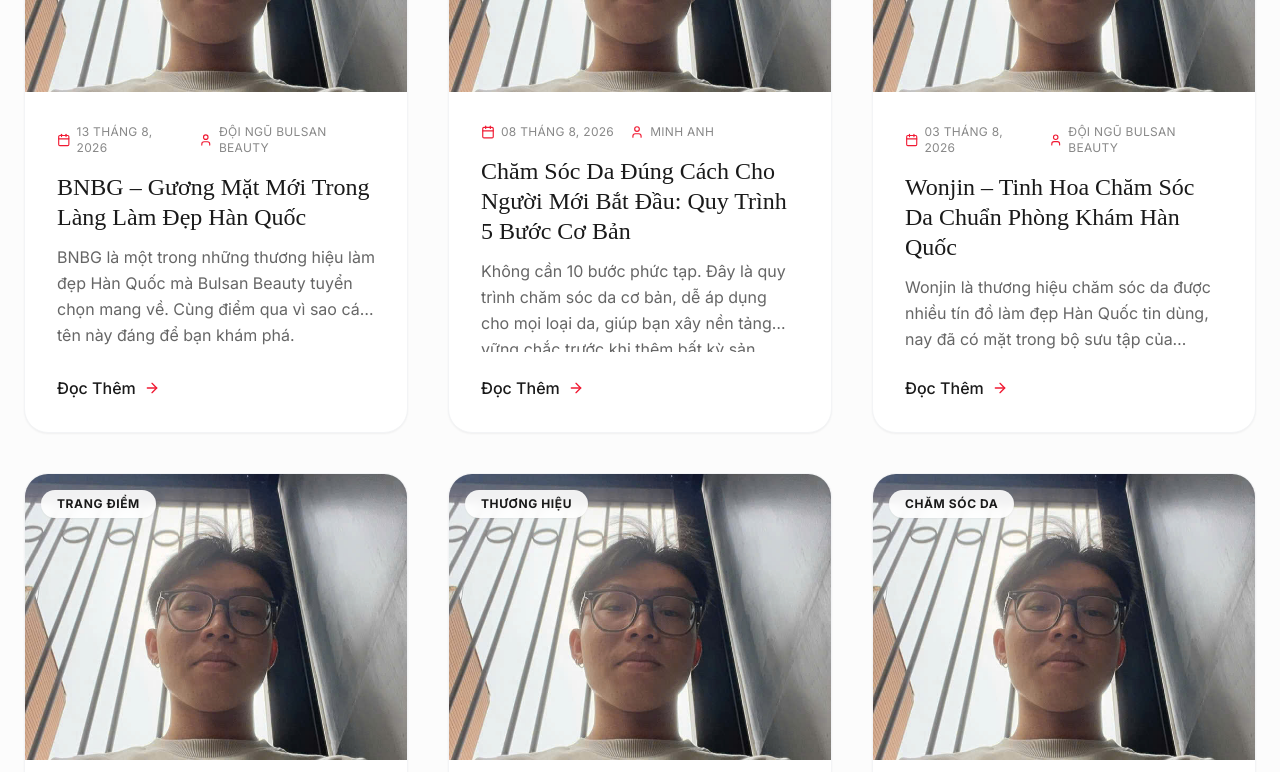
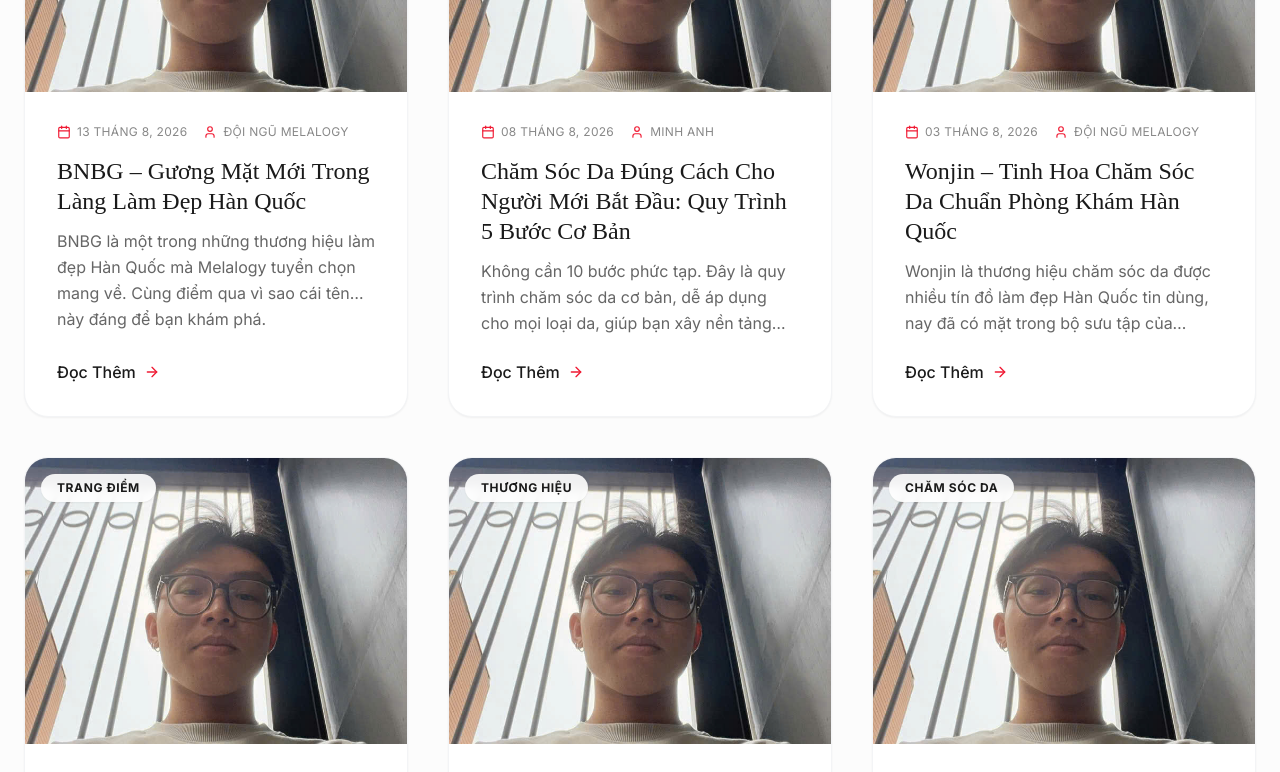
Before and after one commit to hellost3108/beauty-web-1, a Next.js app: page /blog in a window 1280 px wide. Shown: the part 700-1472 px from the top of the page. Built offline with nearby package versions, Linux system fonts and the light colour scheme.

Commit message:
Rename brand references from Bulsan Beauty to Melalogy
Covers Footer copyright, site metadata, Magazine/Blog article
content and author bylines, Privacy/Terms legal text, and Contact
page. Also updates the contact email domain to melalogy.com.

```diff
--- a/src/app/layout.tsx
+++ b/src/app/layout.tsx
@@ -74,8 +74,8 @@ const poppins = Poppins({
 });
 
 export const metadata: Metadata = {
-  title: "Bulsan Beauty | Mỹ Phẩm & Chăm Sóc Da Cao Cấp",
-  description: "Khám phá những sản phẩm làm đẹp và chăm sóc da tốt nhất cùng Bulsan Beauty.",
+  title: "Melalogy | Mỹ Phẩm & Chăm Sóc Da Cao Cấp",
+  description: "Khám phá những sản phẩm làm đẹp và chăm sóc da tốt nhất cùng Melalogy.",
   icons: {
     icon: "/favicon.png",
   }
--- a/src/components/Footer.tsx
+++ b/src/components/Footer.tsx
@@ -33,7 +33,7 @@ const Footer = () => {
               <li className="flex items-center gap-4">
                 <Mail className="w-5 h-5 text-[#999999] shrink-0" />
                 <span className="font-body text-sm text-[#888888] hover:text-[#f01a33] transition-colors cursor-pointer">
-                  metquatroiquaday@bulsangroup.com
+                  metquatroiquaday@melalogy.com
                 </span>
               </li>
             </ul>
@@ -92,7 +92,7 @@ const Footer = () => {
         {/* Bottom bar */}
         <div className="pt-4 border-t border-[#f0f0f0] flex justify-center items-center">
           <p className="font-body text-sm text-[#999999]">
-            © Bản quyền 2025 Bulsan Beauty. Đã đăng ký bản quyền.
+            © Bản quyền 2025 Melalogy. Đã đăng ký bản quyền.
           </p>
         </div>
       </div>
--- a/src/data/blogData.ts
+++ b/src/data/blogData.ts
@@ -2,19 +2,19 @@ export const blogPosts = [
     {
         id: 1,
         title: "BNBG – Gương Mặt Mới Trong Làng Làm Đẹp Hàn Quốc",
-        excerpt: "BNBG là một trong những thương hiệu làm đẹp Hàn Quốc mà Bulsan Beauty tuyển chọn mang về. Cùng điểm qua vì sao cái tên này đáng để bạn khám phá.",
-        author: "Đội Ngũ Bulsan Beauty",
+        excerpt: "BNBG là một trong những thương hiệu làm đẹp Hàn Quốc mà Melalogy tuyển chọn mang về. Cùng điểm qua vì sao cái tên này đáng để bạn khám phá.",
+        author: "Đội Ngũ Melalogy",
         date: "13 Tháng 8, 2026",
         category: "Thương Hiệu",
         image: "/assets/magazine-placeholder.jpg",
         content: `
-            <p>Trong hành trình tìm kiếm những thương hiệu làm đẹp chất lượng từ Hàn Quốc để mang đến cho khách hàng, BNBG là một trong những cái tên Bulsan Beauty đã chọn lựa và giới thiệu tới cộng đồng.</p>
+            <p>Trong hành trình tìm kiếm những thương hiệu làm đẹp chất lượng từ Hàn Quốc để mang đến cho khách hàng, BNBG là một trong những cái tên Melalogy đã chọn lựa và giới thiệu tới cộng đồng.</p>
 
             <h3>Vì Sao Đáng Chú Ý</h3>
             <p>Thị trường mỹ phẩm Hàn Quốc vốn nổi tiếng với tốc độ đổi mới nhanh và sự chỉn chu trong từng khâu phát triển sản phẩm. BNBG là một phần của làn sóng thương hiệu trẻ, mang tinh thần đó, hướng đến những khách hàng yêu thích trải nghiệm làm đẹp mới mẻ nhưng vẫn chú trọng chất lượng.</p>
 
             <h3>Tìm Hiểu Thêm</h3>
-            <p>Bulsan Beauty sẽ tiếp tục cập nhật thêm thông tin chi tiết về các dòng sản phẩm của BNBG trong thời gian tới. Hãy theo dõi để không bỏ lỡ những sản phẩm mới nhất.</p>
+            <p>Melalogy sẽ tiếp tục cập nhật thêm thông tin chi tiết về các dòng sản phẩm của BNBG trong thời gian tới. Hãy theo dõi để không bỏ lỡ những sản phẩm mới nhất.</p>
         `
     },
     {
@@ -47,8 +47,8 @@ export const blogPosts = [
     {
         id: 3,
         title: "Wonjin – Tinh Hoa Chăm Sóc Da Chuẩn Phòng Khám Hàn Quốc",
-        excerpt: "Wonjin là thương hiệu chăm sóc da được nhiều tín đồ làm đẹp Hàn Quốc tin dùng, nay đã có mặt trong bộ sưu tập của Bulsan Beauty.",
-        author: "Đội Ngũ Bulsan Beauty",
+        excerpt: "Wonjin là thương hiệu chăm sóc da được nhiều tín đồ làm đẹp Hàn Quốc tin dùng, nay đã có mặt trong bộ sưu tập của Melalogy.",
+        author: "Đội Ngũ Melalogy",
         date: "03 Tháng 8, 2026",
         category: "Thương Hiệu",
         image: "/assets/magazine-placeholder.jpg",
@@ -58,8 +58,8 @@ export const blogPosts = [
             <h3>Triết Lý Thương Hiệu</h3>
             <p>Điểm thu hút của Wonjin nằm ở cách tiếp cận chăm sóc da nghiêm túc, tập trung vào việc phục hồi và cân bằng làn da như một quy trình liền mạch, thay vì chỉ dừng lại ở một vài sản phẩm rời rạc.</p>
 
-            <h3>Có Gì Tại Bulsan Beauty</h3>
-            <p>Bulsan Beauty đang giới thiệu Wonjin đến khách hàng Việt Nam như một phần trong danh mục các thương hiệu Hàn Quốc được tuyển chọn kỹ lưỡng. Ghé thăm chuyên mục Shop để khám phá thêm.</p>
+            <h3>Có Gì Tại Melalogy</h3>
+            <p>Melalogy đang giới thiệu Wonjin đến khách hàng Việt Nam như một phần trong danh mục các thương hiệu Hàn Quốc được tuyển chọn kỹ lưỡng. Ghé thăm chuyên mục Shop để khám phá thêm.</p>
         `
     },
     {
@@ -89,8 +89,8 @@ export const blogPosts = [
     {
         id: 5,
         title: "Angel Liquid – Bí Quyết Dưỡng Da Trong Suốt Kiểu Hàn",
-        excerpt: "Angel Liquid là sản phẩm quen thuộc với những tín đồ theo đuổi làn da căng bóng kiểu Hàn Quốc, nay có mặt trong danh mục của Bulsan Beauty.",
-        author: "Đội Ngũ Bulsan Beauty",
+        excerpt: "Angel Liquid là sản phẩm quen thuộc với những tín đồ theo đuổi làn da căng bóng kiểu Hàn Quốc, nay có mặt trong danh mục của Melalogy.",
+        author: "Đội Ngũ Melalogy",
         date: "24 Tháng 7, 2026",
         category: "Thương Hiệu",
         image: "/assets/magazine-placeholder.jpg",
@@ -100,8 +100,8 @@ export const blogPosts = [
             <h3>Vì Sao Được Yêu Thích</h3>
             <p>Được biết đến như một bước dưỡng ẩm quan trọng trong quy trình skincare nhiều lớp kiểu Hàn, Angel Liquid gắn liền với trải nghiệm chăm sóc da nhẹ nhàng nhưng hiệu quả mà nhiều người tìm kiếm.</p>
 
-            <h3>Có Tại Bulsan Beauty</h3>
-            <p>Bulsan Beauty hiện đang giới thiệu Angel Liquid đến khách hàng như một phần trong bộ sưu tập các sản phẩm làm đẹp Hàn Quốc được tuyển chọn. Thông tin chi tiết về sản phẩm sẽ được cập nhật sớm.</p>
+            <h3>Có Tại Melalogy</h3>
+            <p>Melalogy hiện đang giới thiệu Angel Liquid đến khách hàng như một phần trong bộ sưu tập các sản phẩm làm đẹp Hàn Quốc được tuyển chọn. Thông tin chi tiết về sản phẩm sẽ được cập nhật sớm.</p>
         `
     },
     {
@@ -131,19 +131,19 @@ export const blogPosts = [
     {
         id: 7,
         title: "APerire – Thương Hiệu Làm Đẹp Đáng Khám Phá",
-        excerpt: "APerire là cái tên mới trong danh mục thương hiệu mà Bulsan Beauty giới thiệu, hứa hẹn mang đến trải nghiệm làm đẹp đáng để khám phá.",
-        author: "Đội Ngũ Bulsan Beauty",
+        excerpt: "APerire là cái tên mới trong danh mục thương hiệu mà Melalogy giới thiệu, hứa hẹn mang đến trải nghiệm làm đẹp đáng để khám phá.",
+        author: "Đội Ngũ Melalogy",
         date: "12 Tháng 7, 2026",
         category: "Thương Hiệu",
         image: "/assets/magazine-placeholder.jpg",
         content: `
-            <p>APerire là một trong những thương hiệu mới nhất được Bulsan Beauty lựa chọn để giới thiệu tới cộng đồng yêu làm đẹp tại Việt Nam.</p>
+            <p>APerire là một trong những thương hiệu mới nhất được Melalogy lựa chọn để giới thiệu tới cộng đồng yêu làm đẹp tại Việt Nam.</p>
 
             <h3>Định Hướng Thương Hiệu</h3>
-            <p>Cũng như các thương hiệu khác trong danh mục tuyển chọn của Bulsan Beauty, APerire được đưa vào với tiêu chí chất lượng và trải nghiệm sử dụng thực tế lên hàng đầu.</p>
+            <p>Cũng như các thương hiệu khác trong danh mục tuyển chọn của Melalogy, APerire được đưa vào với tiêu chí chất lượng và trải nghiệm sử dụng thực tế lên hàng đầu.</p>
 
             <h3>Cập Nhật Sắp Tới</h3>
-            <p>Thông tin chi tiết về các dòng sản phẩm của APerire sẽ được Bulsan Beauty cập nhật trong thời gian tới. Hãy theo dõi để không bỏ lỡ.</p>
+            <p>Thông tin chi tiết về các dòng sản phẩm của APerire sẽ được Melalogy cập nhật trong thời gian tới. Hãy theo dõi để không bỏ lỡ.</p>
         `
     },
     {
--- a/src/data/magazineData.ts
+++ b/src/data/magazineData.ts
@@ -3,29 +3,29 @@ export const magazinePosts = [
         id: 1,
         title: "BNBG – Gương Mặt Mới Trong Làng Làm Đẹp Hàn Quốc",
         subtitle: "Một cái tên đang dần được nhắc đến nhiều hơn trong cộng đồng yêu mỹ phẩm Hàn",
-        excerpt: "BNBG là một trong những thương hiệu làm đẹp Hàn Quốc mà Bulsan Beauty tuyển chọn mang về. Cùng điểm qua vì sao cái tên này đáng để bạn khám phá.",
-        author: "Đội Ngũ Bulsan Beauty",
+        excerpt: "BNBG là một trong những thương hiệu làm đẹp Hàn Quốc mà Melalogy tuyển chọn mang về. Cùng điểm qua vì sao cái tên này đáng để bạn khám phá.",
+        author: "Đội Ngũ Melalogy",
         role: "Ban Biên Tập",
         date: "10 Tháng 8, 2026",
         category: "Thương Hiệu",
         image: "/assets/magazine-placeholder.jpg",
         readTime: "3 phút đọc",
         content: `
-            <p class="drop-cap">Trong hành trình tìm kiếm những thương hiệu làm đẹp chất lượng từ Hàn Quốc để mang đến cho khách hàng, BNBG là một trong những cái tên Bulsan Beauty đã chọn lựa và giới thiệu tới cộng đồng.</p>
+            <p class="drop-cap">Trong hành trình tìm kiếm những thương hiệu làm đẹp chất lượng từ Hàn Quốc để mang đến cho khách hàng, BNBG là một trong những cái tên Melalogy đã chọn lựa và giới thiệu tới cộng đồng.</p>
 
             <h3>Vì Sao Đáng Chú Ý</h3>
             <p>Thị trường mỹ phẩm Hàn Quốc vốn nổi tiếng với tốc độ đổi mới nhanh và sự chỉn chu trong từng khâu phát triển sản phẩm. BNBG là một phần của làn sóng thương hiệu trẻ, mang tinh thần đó, hướng đến những khách hàng yêu thích trải nghiệm làm đẹp mới mẻ nhưng vẫn chú trọng chất lượng.</p>
 
             <h3>Tìm Hiểu Thêm</h3>
-            <p>Bulsan Beauty sẽ tiếp tục cập nhật thêm thông tin chi tiết về các dòng sản phẩm của BNBG trong thời gian tới. Hãy theo dõi để không bỏ lỡ những sản phẩm mới nhất.</p>
+            <p>Melalogy sẽ tiếp tục cập nhật thêm thông tin chi tiết về các dòng sản phẩm của BNBG trong thời gian tới. Hãy theo dõi để không bỏ lỡ những sản phẩm mới nhất.</p>
         `
     },
     {
         id: 2,
         title: "Wonjin – Tinh Hoa Chăm Sóc Da Chuẩn Phòng Khám Hàn Quốc",
         subtitle: "Thương hiệu skincare gắn liền với tinh thần chăm sóc da chuyên sâu kiểu Hàn",
-        excerpt: "Wonjin là thương hiệu chăm sóc da được nhiều tín đồ làm đẹp Hàn Quốc tin dùng, nay đã có mặt trong bộ sưu tập của Bulsan Beauty.",
-        author: "Đội Ngũ Bulsan Beauty",
+        excerpt: "Wonjin là thương hiệu chăm sóc da được nhiều tín đồ làm đẹp Hàn Quốc tin dùng, nay đã có mặt trong bộ sưu tập của Melalogy.",
+        author: "Đội Ngũ Melalogy",
         role: "Ban Biên Tập",
         date: "08 Tháng 8, 2026",
         category: "Thương Hiệu",
@@ -37,16 +37,16 @@ export const magazinePosts = [
             <h3>Triết Lý Thương Hiệu</h3>
             <p>Điểm thu hút của Wonjin nằm ở cách tiếp cận chăm sóc da nghiêm túc, tập trung vào việc phục hồi và cân bằng làn da như một quy trình liền mạch, thay vì chỉ dừng lại ở một vài sản phẩm rời rạc.</p>
 
-            <h3>Có Gì Tại Bulsan Beauty</h3>
-            <p>Bulsan Beauty đang giới thiệu Wonjin đến khách hàng Việt Nam như một phần trong danh mục các thương hiệu Hàn Quốc được tuyển chọn kỹ lưỡng. Ghé thăm chuyên mục Shop để khám phá thêm.</p>
+            <h3>Có Gì Tại Melalogy</h3>
+            <p>Melalogy đang giới thiệu Wonjin đến khách hàng Việt Nam như một phần trong danh mục các thương hiệu Hàn Quốc được tuyển chọn kỹ lưỡng. Ghé thăm chuyên mục Shop để khám phá thêm.</p>
         `
     },
     {
         id: 3,
         title: "TIAM – Thương Hiệu Vitamin C Được Cộng Đồng Làm Đẹp Yêu Thích",
         subtitle: "Cái tên quen thuộc với những ai tìm kiếm giải pháp làm sáng da",
-        excerpt: "TIAM là thương hiệu Hàn Quốc được biết đến rộng rãi trong cộng đồng làm đẹp quốc tế, đặc biệt với các sản phẩm dòng vitamin C. Hiện đã có mặt tại Bulsan Beauty.",
-        author: "Đội Ngũ Bulsan Beauty",
+        excerpt: "TIAM là thương hiệu Hàn Quốc được biết đến rộng rãi trong cộng đồng làm đẹp quốc tế, đặc biệt với các sản phẩm dòng vitamin C. Hiện đã có mặt tại Melalogy.",
+        author: "Đội Ngũ Melalogy",
         role: "Ban Biên Tập",
         date: "05 Tháng 8, 2026",
         category: "Thương Hiệu",
@@ -58,16 +58,16 @@ export const magazinePosts = [
             <h3>Được Yêu Thích Vì Điều Gì</h3>
             <p>Sức hút của TIAM đến từ việc thương hiệu tập trung rõ ràng vào một nhóm sản phẩm cốt lõi, thay vì dàn trải, giúp khách hàng dễ dàng lựa chọn sản phẩm phù hợp với nhu cầu của mình.</p>
 
-            <h3>Khám Phá Cùng Bulsan Beauty</h3>
-            <p>Là một trong những thương hiệu được Bulsan Beauty phân phối, TIAM hứa hẹn là lựa chọn đáng cân nhắc cho những ai đang tìm kiếm giải pháp chăm sóc da đến từ Hàn Quốc.</p>
+            <h3>Khám Phá Cùng Melalogy</h3>
+            <p>Là một trong những thương hiệu được Melalogy phân phối, TIAM hứa hẹn là lựa chọn đáng cân nhắc cho những ai đang tìm kiếm giải pháp chăm sóc da đến từ Hàn Quốc.</p>
         `
     },
     {
         id: 4,
         title: "Angel Liquid – Bí Quyết Dưỡng Da Trong Suốt Kiểu Hàn",
         subtitle: "Cái tên gắn liền với xu hướng dưỡng da 'glass skin' đang được ưa chuộng",
-        excerpt: "Angel Liquid là sản phẩm/thương hiệu quen thuộc với những tín đồ theo đuổi làn da căng bóng kiểu Hàn Quốc, nay có mặt trong danh mục của Bulsan Beauty.",
-        author: "Đội Ngũ Bulsan Beauty",
+        excerpt: "Angel Liquid là sản phẩm/thương hiệu quen thuộc với những tín đồ theo đuổi làn da căng bóng kiểu Hàn Quốc, nay có mặt trong danh mục của Melalogy.",
+        author: "Đội Ngũ Melalogy",
         role: "Ban Biên Tập",
         date: "01 Tháng 8, 2026",
         category: "Thương Hiệu",
@@ -79,8 +79,8 @@ export const magazinePosts = [
             <h3>Vì Sao Được Yêu Thích</h3>
             <p>Được biết đến như một bước dưỡng ẩm quan trọng trong quy trình skincare nhiều lớp kiểu Hàn, Angel Liquid gắn liền với trải nghiệm chăm sóc da nhẹ nhàng nhưng hiệu quả mà nhiều người tìm kiếm.</p>
 
-            <h3>Có Tại Bulsan Beauty</h3>
-            <p>Bulsan Beauty hiện đang giới thiệu Angel Liquid đến khách hàng như một phần trong bộ sưu tập các sản phẩm làm đẹp Hàn Quốc được tuyển chọn. Thông tin chi tiết về sản phẩm sẽ được cập nhật sớm.</p>
+            <h3>Có Tại Melalogy</h3>
+            <p>Melalogy hiện đang giới thiệu Angel Liquid đến khách hàng như một phần trong bộ sưu tập các sản phẩm làm đẹp Hàn Quốc được tuyển chọn. Thông tin chi tiết về sản phẩm sẽ được cập nhật sớm.</p>
         `
     }
 ];
--- a/src/views/Contact.tsx
+++ b/src/views/Contact.tsx
@@ -34,7 +34,7 @@ const Contact = () => {
                             </div>
                             <div>
                                 <h3 className="font-bold text-[#1a1a1a]">Email</h3>
-                                <p className="text-[#666666]">metquatroiquaday@bulsangroup.com</p>
+                                <p className="text-[#666666]">metquatroiquaday@melalogy.com</p>
                             </div>
                             <div>
                                 <h3 className="font-bold text-[#1a1a1a]">Điện Thoại</h3>
--- a/src/views/Magazine.tsx
+++ b/src/views/Magazine.tsx
@@ -38,7 +38,7 @@ const Magazine = () => {
                 <div className="max-w-7xl mx-auto text-center">
                     <span className="text-[#1a1a1a] font-display text-lg tracking-wide uppercase mb-4 block">Số Báo Điện Tử</span>
                     <h1 className="font-display text-4xl md:text-5xl lg:text-7xl mb-6">
-                        <span className="text-[#1a1a1a]">Bulsan Beauty </span>
+                        <span className="text-[#1a1a1a]">Melalogy </span>
                         <span className="text-[#1a1a1a]">Magazine</span>
                     </h1>
                     <div className="flex justify-center gap-8 text-sm uppercase tracking-widest font-body font-medium text-[#666]">
--- a/src/views/Privacy.tsx
+++ b/src/views/Privacy.tsx
@@ -28,7 +28,7 @@ const Privacy = () => {
                                 1. Giới Thiệu
                             </h2>
                             <p className="text-gray-700 font-body leading-relaxed">
-                                Chào mừng bạn đến với Bulsan Beauty. Chúng tôi tôn trọng quyền riêng tư của bạn và cam kết bảo vệ
+                                Chào mừng bạn đến với Melalogy. Chúng tôi tôn trọng quyền riêng tư của bạn và cam kết bảo vệ
                                 dữ liệu cá nhân của bạn. Chính sách bảo mật này sẽ giải thích cách chúng tôi quản lý dữ liệu cá nhân
                                 của bạn khi bạn truy cập website, cũng như thông tin về quyền riêng tư và cách pháp luật bảo vệ bạn.
                             </p>
@@ -136,7 +136,7 @@ const Privacy = () => {
                             </p>
                             <div className="mt-4 p-4 bg-pink-50 rounded-lg">
                                 <p className="text-gray-700 font-body">
-                                    <strong>Email:</strong> metquatroiquaday@bulsangroup.com<br />
+                                    <strong>Email:</strong> metquatroiquaday@melalogy.com<br />
                                     <strong>Điện thoại:</strong> + 1234000<br />
                                     <strong>Địa chỉ:</strong> 347 Nguyễn Trọng Tuyển, Phường Tân Sơn Hoà, Quận Tân Bình
                                 </p>
```
Also changed, not shown: src/views/Terms.tsx (+8 -8 lines).
